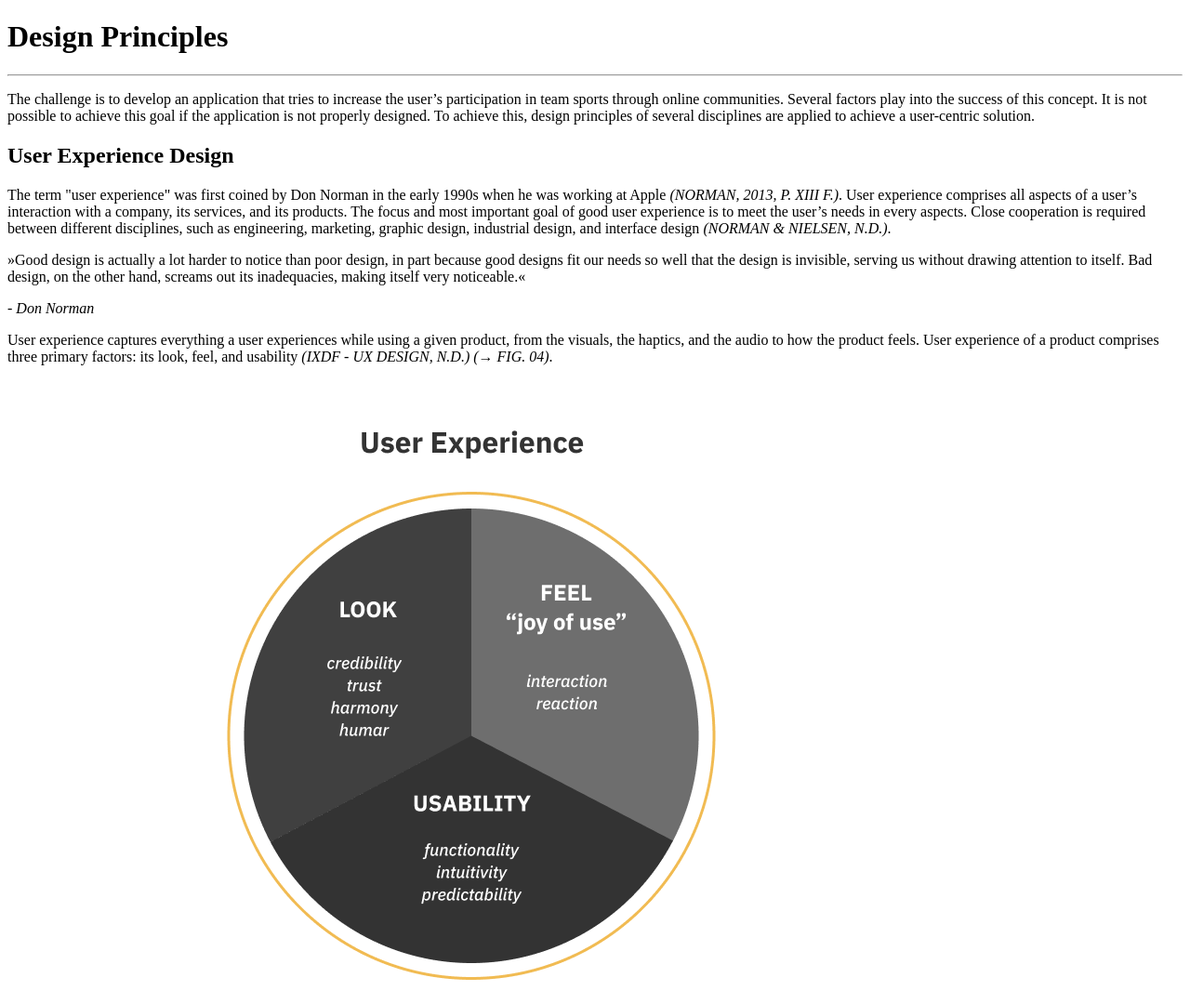
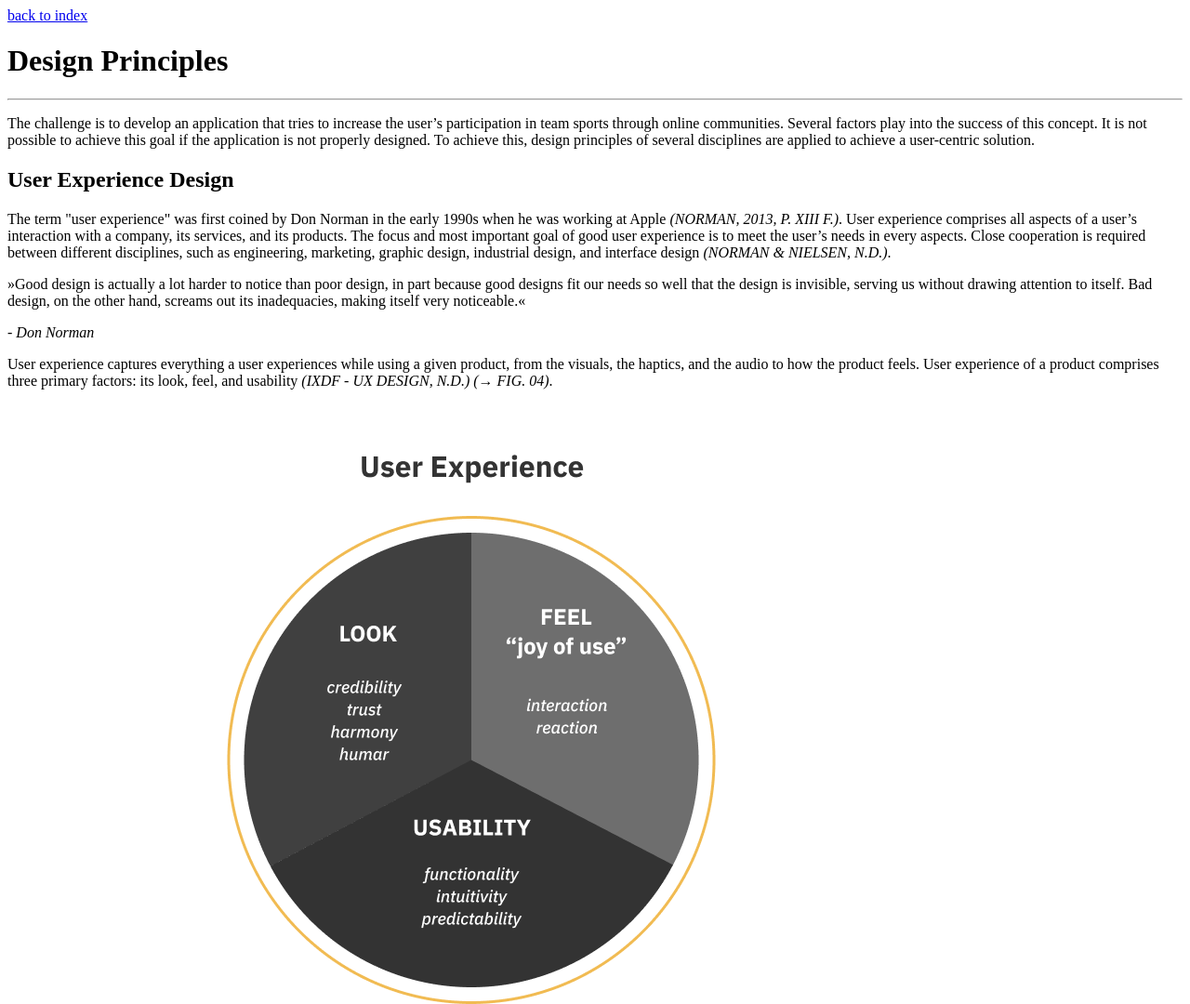
Before and after one commit to mi-classroom/startercode-fur-die-frontend-basics-floseph, a plain HTML site: page chapter/design-principles.html in a window 1280 px wide. Shown: the top 1080 px of the page at 93% size. Drawn offline with Linux system fonts and the light colour scheme.

Commit message:
added index reference

```diff
--- a/chapter/design-principles.html
+++ b/chapter/design-principles.html
@@ -9,6 +9,7 @@
 
 <body>
 
+  <a href="../index.html">back to index</a>
   <h1>Design Principles</h1>
   <hr/>
 
```
